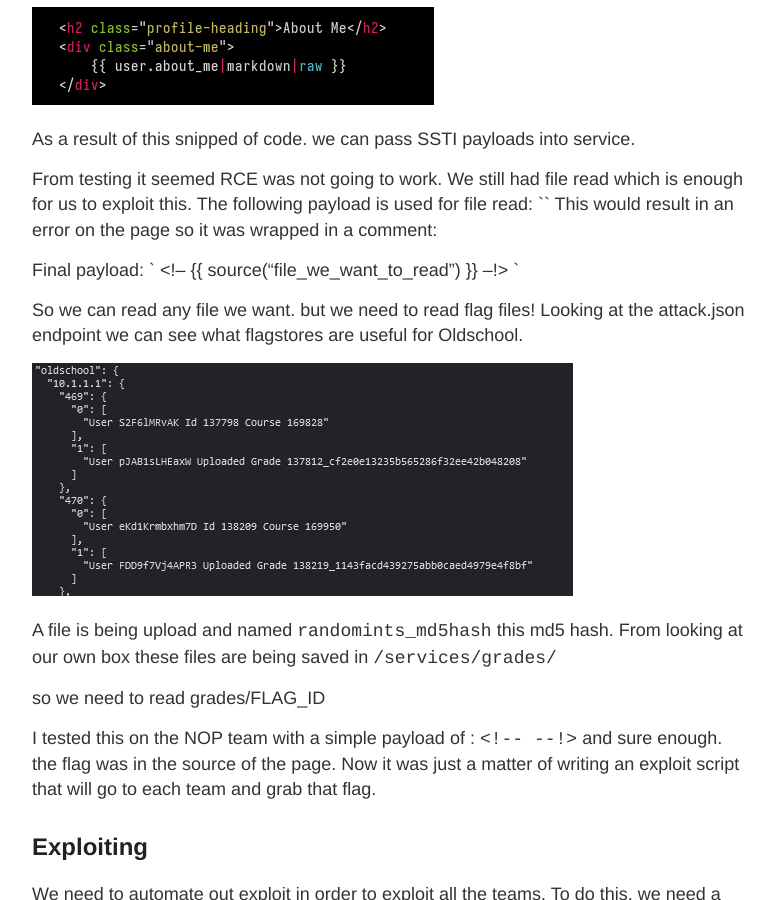
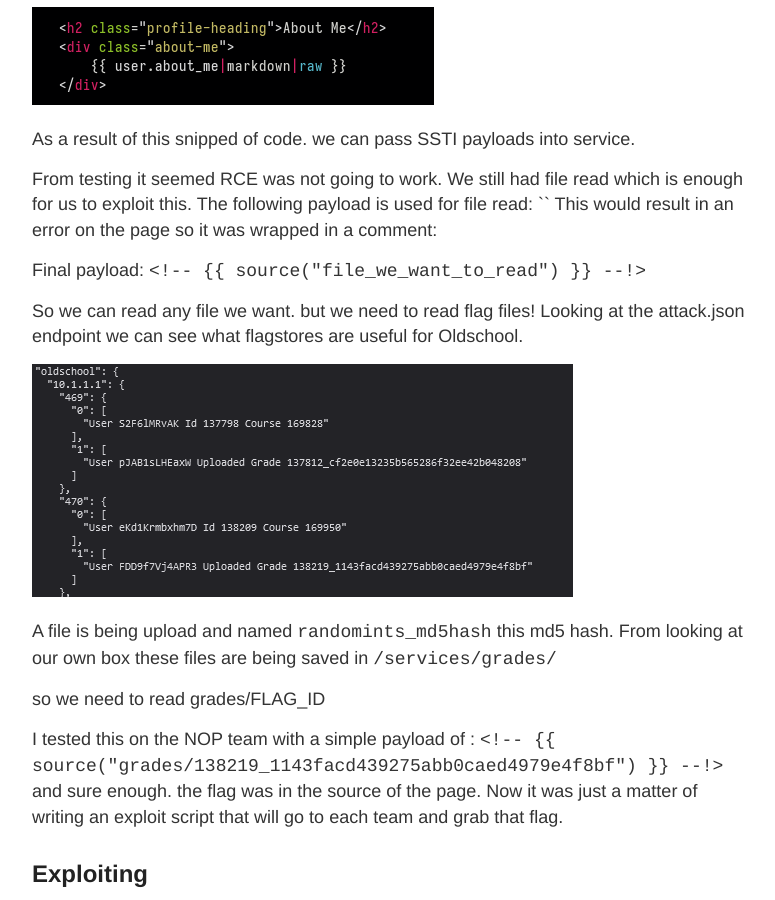
Before and after one commit to Finneyyy/ECSCIreland.github.io, a Jekyll site: the page built from _posts/2023-7-22-Enowars7.md, in a window 1280 px wide and 900 px high, scrolled down 538 px. Shown: the whole window, without its empty margins (248-1023 px from the left). Built offline with Jekyll 4.4.1, drawn with Linux system fonts in a browser that asks for light colours.

Commit message:
first try

```diff
--- a/_posts/2023-7-22-Enowars7.md
+++ b/_posts/2023-7-22-Enowars7.md
@@ -19,7 +19,7 @@ From testing it seemed RCE was not going to work. We still had file read which i
 `{{ source("grades/file_to_read") }}`
 This would result in an error on the page so it was wrapped in a comment:
 
-Final payload: `{% raw %} <!-- {{ source("file_we_want_to_read") }}  --!>  {% endraw %}`
+Final payload: {% raw %}`<!-- {{ source("file_we_want_to_read") }}  --!>  `{% endraw %}
 
 
 
@@ -33,7 +33,7 @@ A file is being upload and named `randomints_md5hash` this md5 hash. From lookin
 so we need to read grades/FLAG_ID
 
 I tested this on the NOP team with a simple payload of :
-`<!-- {{ source("grades/138219_1143facd439275abb0caed4979e4f8bf") }} --!>`
+{% raw %}`<!-- {{ source("grades/138219_1143facd439275abb0caed4979e4f8bf") }} --!>` {% endraw %}
 and sure enough. the flag was in the source of the page. Now it was just a matter of writing an exploit script that will go to each team and grab that flag.
 
 ## Exploiting
```
